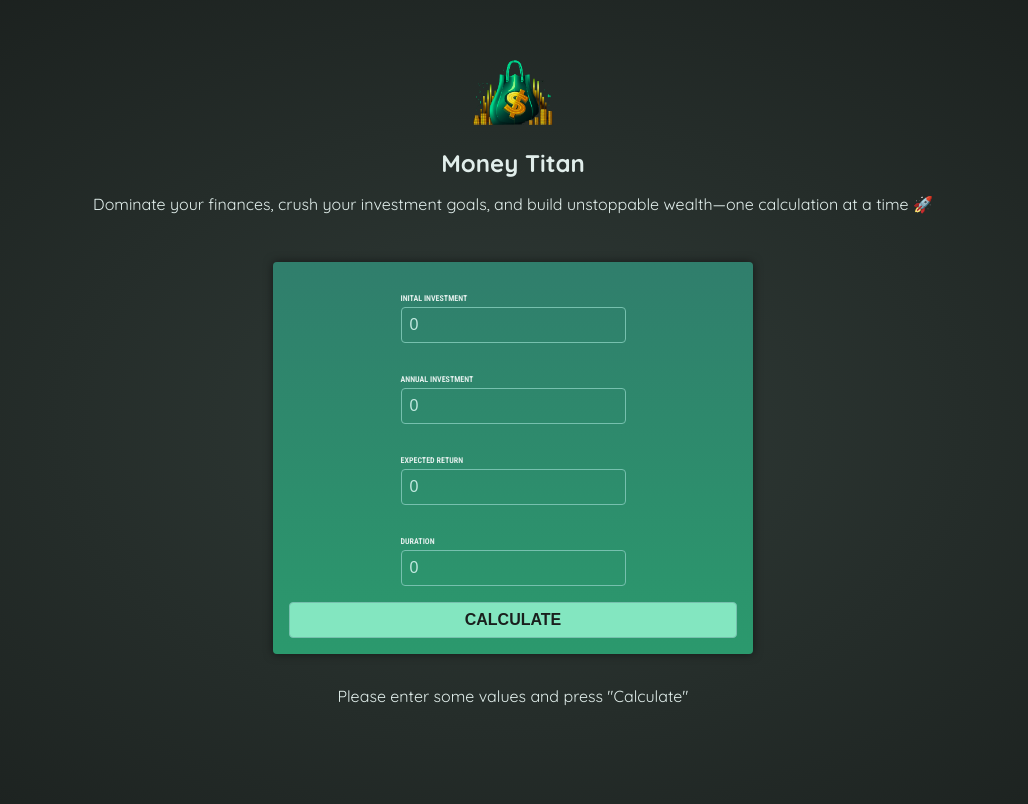
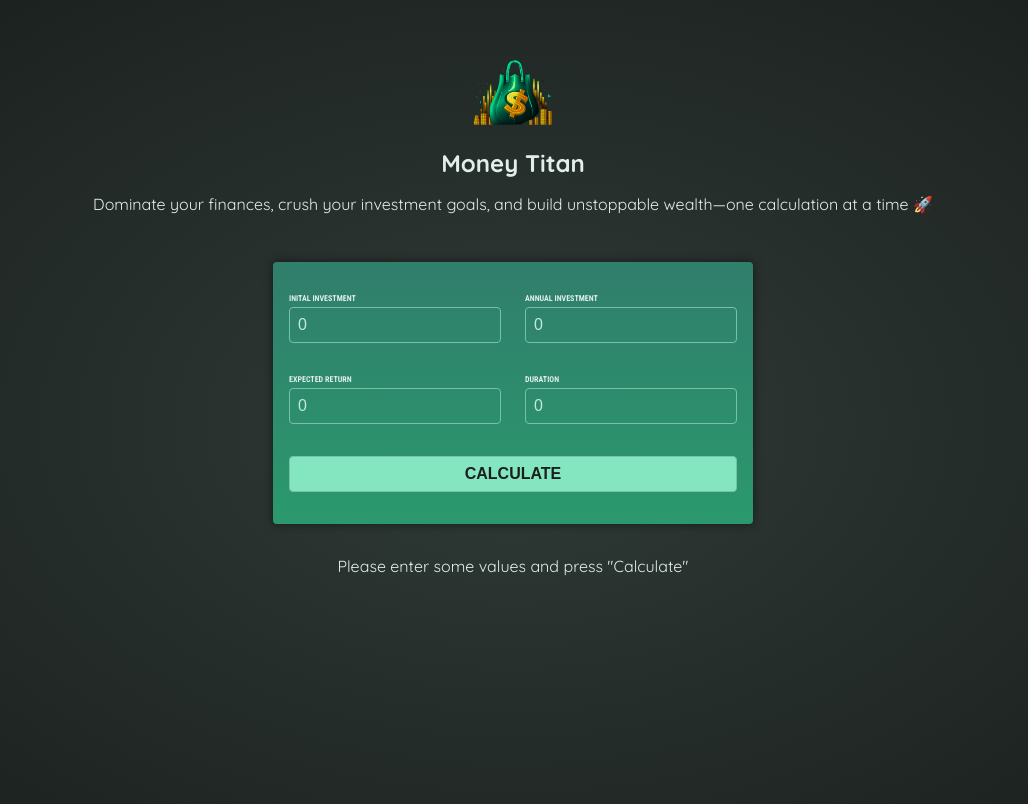
Before and after one commit to adnan5509/MoneyTitan, an Angular app: page / in a window 1280 px wide. Shown: the top 804 px of the page, without its empty margins (127-1155 px from the left). Built offline with nearby package versions, Linux system fonts and the light colour scheme.

Commit message:
refactor user input form layout for improved structure and readability

```diff
--- a/src/app/components/user-input/user-input.component.html
+++ b/src/app/components/user-input/user-input.component.html
@@ -5,8 +5,6 @@
             <input type="number" id="inital-investment" [(ngModel)]="initalInvestment" name="inital-investment"
                 required>
         </p>
-    </div>
-    <div class="input-group">
         <p>
             <label for="annual-investment">Annual Investment</label>
             <input type="number" id="annual-investment" [(ngModel)]="annualInvestment" name="annual-investment"
@@ -18,13 +16,13 @@
             <label for="expected-return">Expected Return</label>
             <input type="number" id="expected-return" [(ngModel)]="expectedReturn" name="expected-return" required>
         </p>
-    </div>
-    <div class="input-group">
         <p>
             <label for="duration">Duration</label>
             <input type="number" id="duration" [(ngModel)]="duration" name="duration" required>
         </p>
     </div>
 
-    <button type="submit">Calculate</button>
+    <p>
+        <button type="submit">Calculate</button>
+    </p>
 </form>
```
